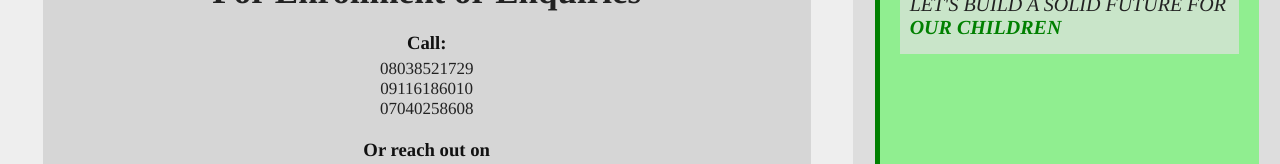
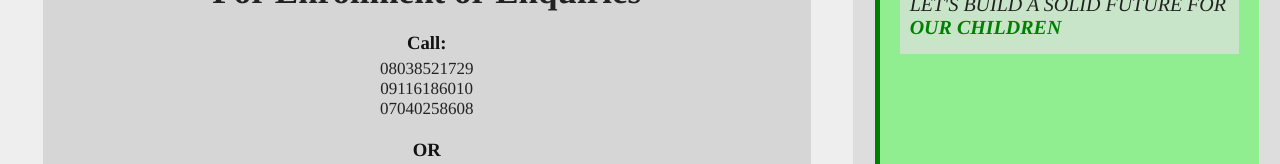
Before and after one commit to Alli-mubarak/Teestep-School, a plain HTML site: page contact.htm in a window 1280 px wide. Shown: the part 800-964 px from the top of the page. Drawn offline with Linux system fonts and the light colour scheme.

Commit message:
Update contact.htm

```diff
--- a/contact.htm
+++ b/contact.htm
@@ -52,7 +52,7 @@
             <p>08038521729</p>
             <p>09116186010</p>
             <p>07040258608</p>
-            <h3>Or reach out on</h3>
+            <h3>OR</h3>
             <div id="socials">
              <a id="wa" href="https://wa.me/2348038521729" target="_blank" title="Whatsapp handle"><i class="fa-brands fa-whatsapp"></i> <p>Send Whatsapp message</p></a>
                <a id="fb" href="https://www.facebook.com/share/1AdrAtFmhN/" target="_blank" title="Facebook handle"><i class="fa-brands fa-facebook"></i><p>Send Facebook message</p></a>
```
